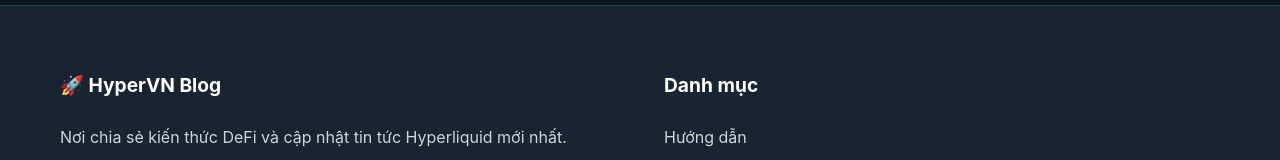
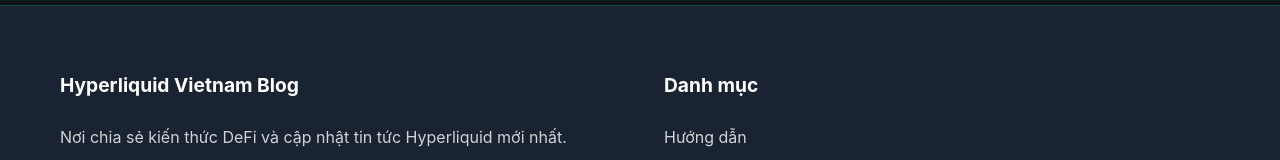
Before and after one commit to hyperboi6898/hype4, a website: page blog/index.html in a window 1280 px wide. Shown: the part 2259-2419 px from the top of the page. Drawn offline with Linux system fonts and the light colour scheme.

Commit message:
new commit

```diff
--- a/blog/index.html
+++ b/blog/index.html
@@ -390,7 +390,7 @@
         <div class="container">
             <div class="footer-content">
                 <div class="footer-section">
-                    <h4>🚀 HyperVN Blog</h4>
+                    <h4>Hyperliquid Vietnam Blog</h4>
                     <p style="color: var(--text-secondary);">
                         Nơi chia sẻ kiến thức DeFi và cập nhật tin tức Hyperliquid mới nhất.
                     </p>
```
